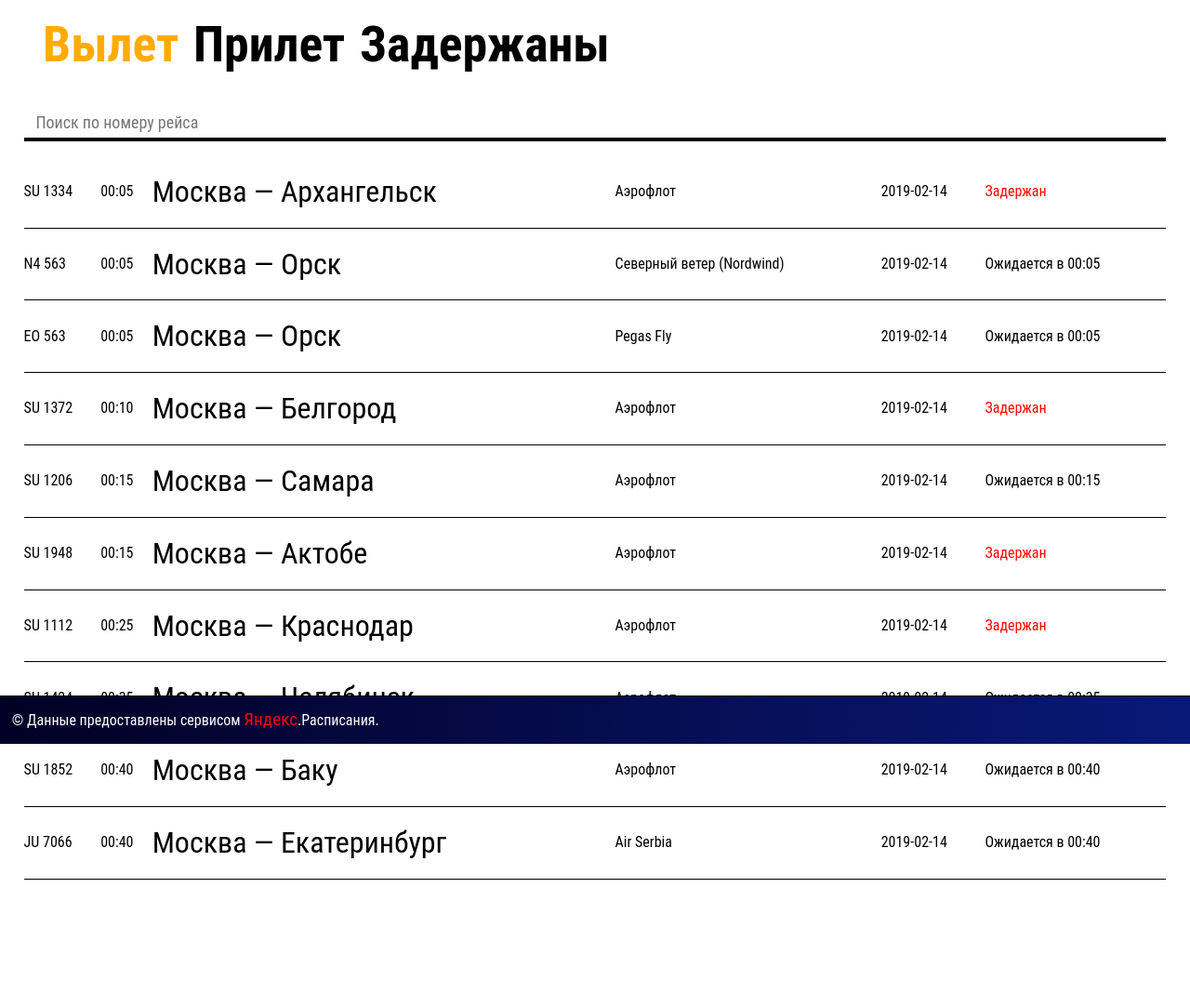
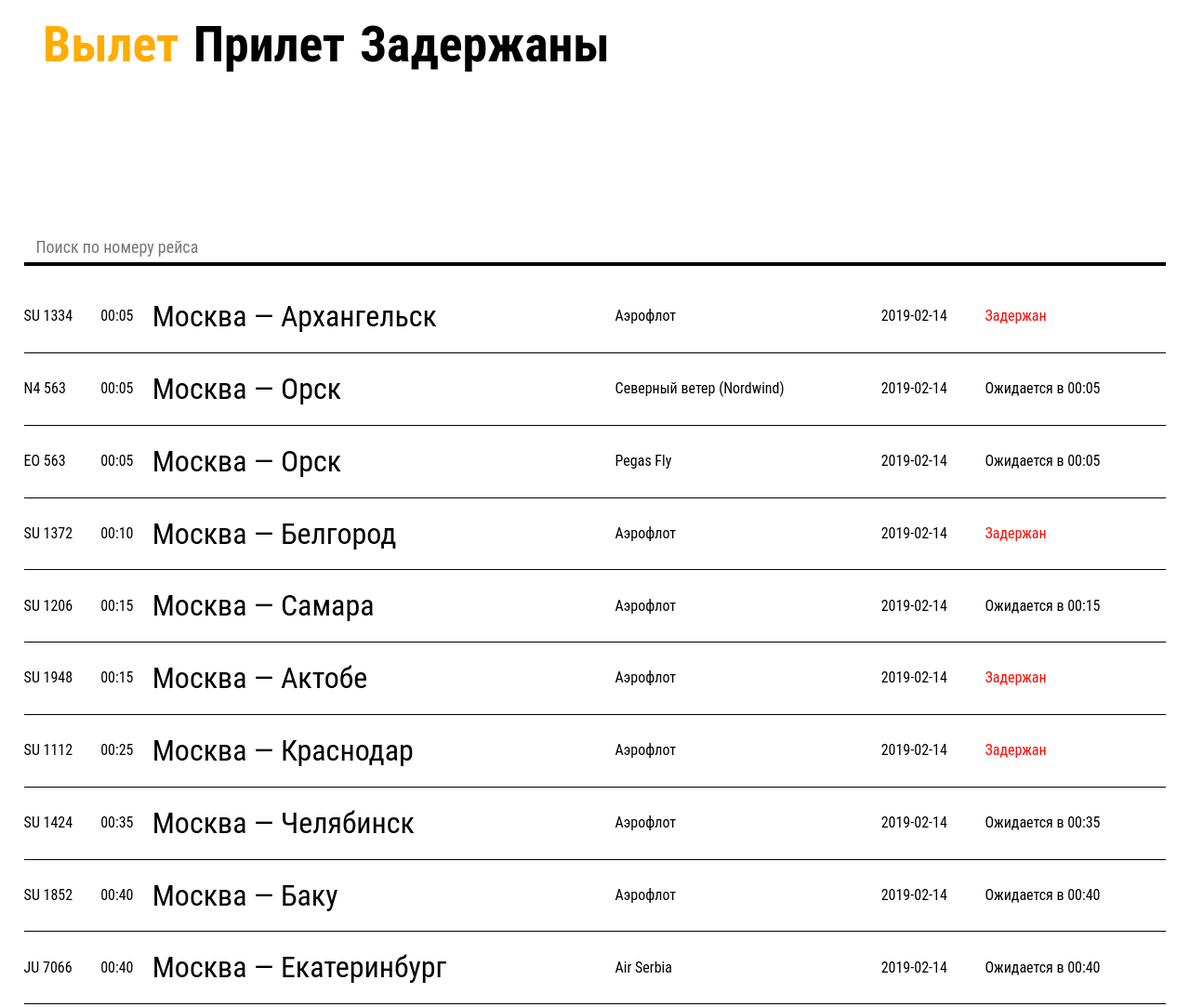
Before and after one commit to Scofield001/timetable, a website: page index.html in a window 1280 px wide. Shown: the whole page at 93% size. Before the commit the page ends 1046 px from the top, so only its background shows below. Drawn offline with Linux system fonts and the light colour scheme.

Commit message:
1. Добавлен правильный копирайт 2. Добавлен header 3. Удален footer

```diff
--- a/index.html
+++ b/index.html
@@ -28,6 +28,7 @@
 </head>
 <body>
     <div class="container">
+        <header class="header">
             <nav class="nav">
                 <ul class="nav__list">
                     <li class="nav__item">
@@ -41,6 +42,10 @@
                     </li>
                 </ul>
             </nav>
+            <div class="copy">
+                <iframe frameborder="0" style="overflow: hidden; border: 0; width: 240px; height: 130px;" src="//yandex.st/rasp/media/apicc/copyright_vert_yellow.html"></iframe>
+            </div>
+        </header>
         <div class="content">
             <table class="table">
                 <tr class='table__filter'>
@@ -52,14 +57,6 @@
                 </tr>
             </table>
         </div>
-        <footer class="footer">
-                <span class="copy__text">
-                    &copy; Данные предоставлены сервисом
-                    <a href="https://rasp.yandex.ru/" class="copy__link">
-                        <span class="copy__text copy__text_color">Яндекс</span>.Расписания.
-                    </a>
-                </span>
-        </footer>
     </div>
     <script src="js/getJSON.js"></script> <!-- Здесь вписываем свой ключ -->
     <script src="js/build.min.js"></script> <!-- render - filter - button -->
```
Lines whose indentation alone changed are shown as unchanged.
